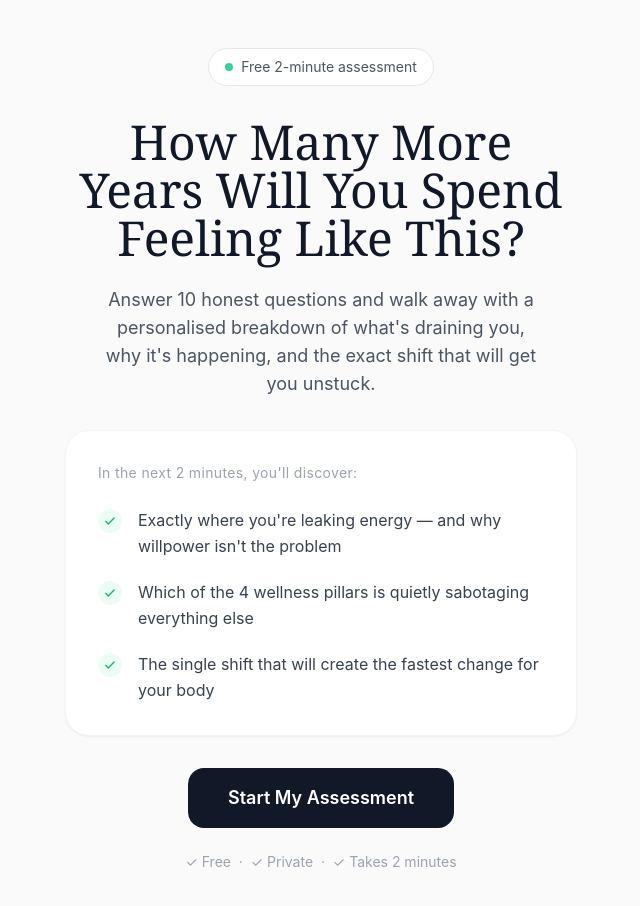
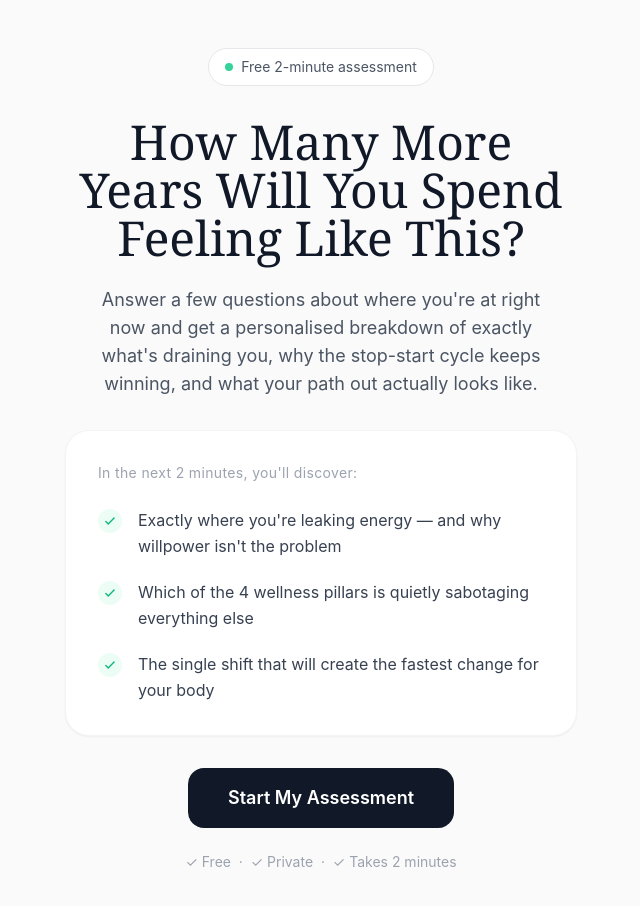
Before and after one commit to lukesbrave/wellness-quiz, a Next.js app: page / in a window 1280 px wide. Shown: the top 906 px of the page, without its empty margins (319-959 px from the left). Built offline with nearby package versions, Linux system fonts and the light colour scheme.

Commit message:
Update landing page subheadline

```diff
--- a/src/app/page.tsx
+++ b/src/app/page.tsx
@@ -194,7 +194,7 @@ export default function WellnessQuiz() {
 
             {/* Subheadline */}
             <p className="text-lg text-gray-600 mb-8 max-w-md mx-auto">
-              Answer 10 honest questions and walk away with a personalised breakdown of what's draining you, why it's happening, and the exact shift that will get you unstuck.
+              Answer a few questions about where you're at right now and get a personalised breakdown of exactly what's draining you, why the stop-start cycle keeps winning, and what your path out actually looks like.
             </p>
 
             {/* What You'll Get */}
```
